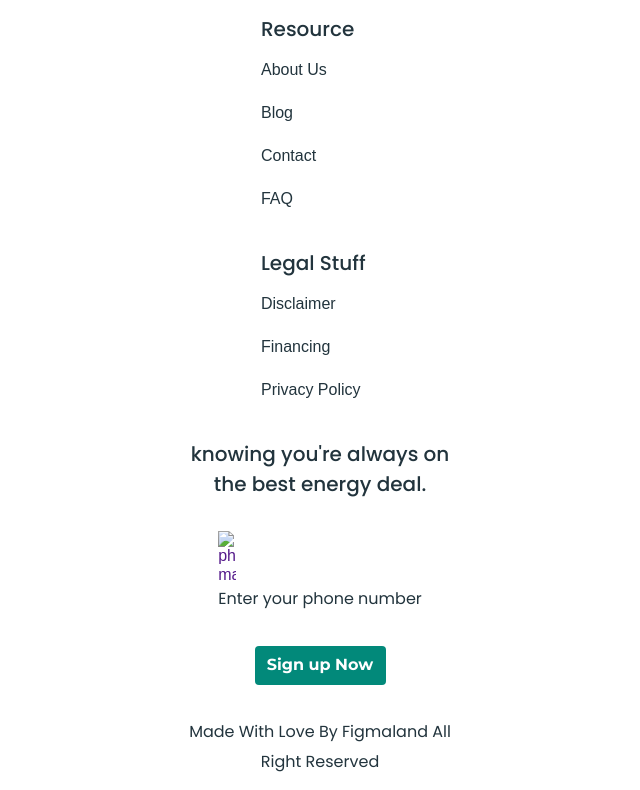
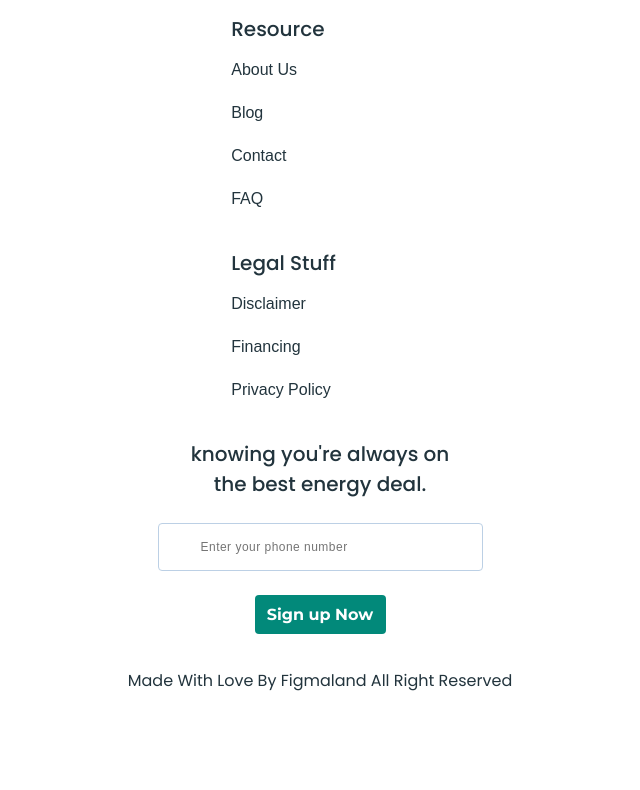
Before and after one commit to Yurii-Masniuk/Business-promotion-2, a plain HTML site: page index.html in a window 1280 px wide. Shown: the part 154-944 px from the top of the page, without its empty margins (320-960 px from the left). Drawn offline with nearby package versions, Linux system fonts and the light colour scheme.

Commit message:
add footer

```diff
--- a/css/styles.css
+++ b/css/styles.css
@@ -1184,12 +1184,12 @@ h3 {
     padding: 100px 0 120px 0;
 }
 .footer .container {
-    width: 325px;
     display: flex;
     flex-direction: column;
     justify-content: space-between;
     align-items: center;
     gap: 32px;
+    padding: 0;
 }
 .footer-logo {
     display: flex;
@@ -1244,7 +1244,7 @@ h3 {
     display: flex;
     flex-direction: column;
     align-items: center;
-    gap: 32px;
+    gap: 24px;
     text-align: center;
     width: 325px;
 }
@@ -1263,7 +1263,7 @@ h3 {
     margin: 0 auto;
     cursor: pointer;
 }
-.footer .container p {
+.footer-paragr {
     font-family: var(--font-family);
     font-weight: 400;
     font-size: 16px;
@@ -1271,7 +1271,42 @@ h3 {
     text-align: center;
     color: var(--color-fonts);
 }
-
+.footer-form {
+    display: flex;
+    align-items: center;
+    gap: 16px;
+}
+.footer-form-label {
+    width: 100%;
+    display: flex;
+}
+.footer-form-label-in {
+    position: relative;
+}
+.footer-form-input {
+    width: 325px;
+    height: 48px;
+    border: 1px solid #bcd0e5;
+    background-color: var(--color-button-dark);
+    font-size: 12px;
+    line-height: 2.0;
+    letter-spacing: 0.04em;
+    border-radius: 4px;
+    padding-left: 42px;
+}
+.icon-modal-phone {
+    position: absolute;
+    top: 50%;
+    left: 16px;
+    transform: translateY(-50%);
+    transition: fill 250ms cubic-bezier(0.4, 0, 0.2, 1);
+}
+.footer-form-input:placeholder {
+    font-weight: 400;
+    font-size: 16px;
+    line-height: 1.75;
+    color: var(--background-button-dark);
+}
 
 
 
--- a/index.html
+++ b/index.html
@@ -565,13 +565,27 @@
         </nav>
         <div class="footer-input">
           <h3>knowing you're always on the best energy deal.</h3>
-          <a href="">
-            <img src="" alt="phone marker" width="18" height="28" />
-            <p>Enter your phone number</p>
-          </a>
+          <form class="footer-form">
+            <label class="footer-form-label" for="user-phone-f">
+              <div class="footer-form-label-in">
+                <svg class="icon-modal-phone" width="18" height="24">
+                  <use href="./images/icons.svg#icon-phone"></use>
+                </svg>
+                <input
+                  class="footer-form-input"
+                  type="tel"
+                  id="user-phone-f"
+                  name="user-email-f"
+                  placeholder="Enter your phone number"
+                />
+              </div>
+            </label>
+          </form>
           <button class="footer-button" type="button">Sign up Now</button>
         </div>
-        <p>Made With Love By Figmaland All Right Reserved</p>
+        <p class="footer-paragr">
+          Made With Love By Figmaland All Right Reserved
+        </p>
       </div>
     </footer>
   </body>
```
